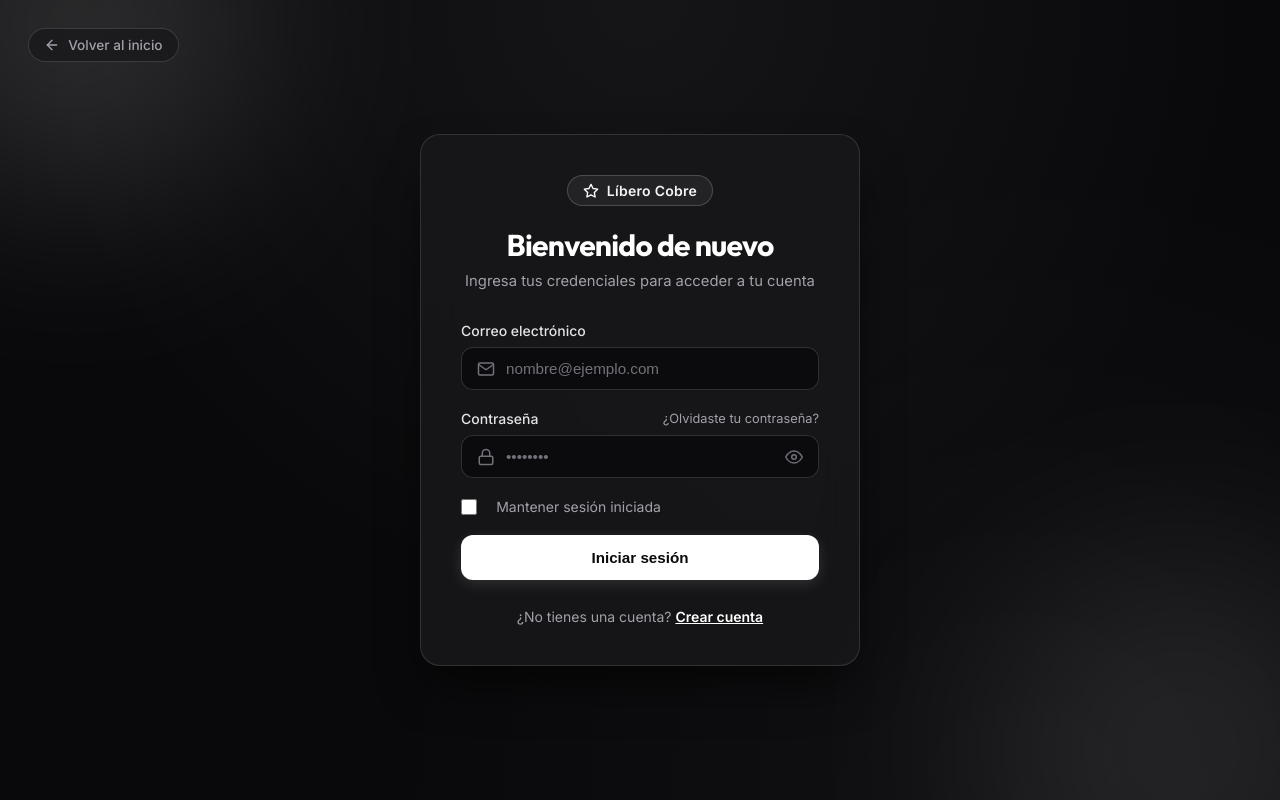
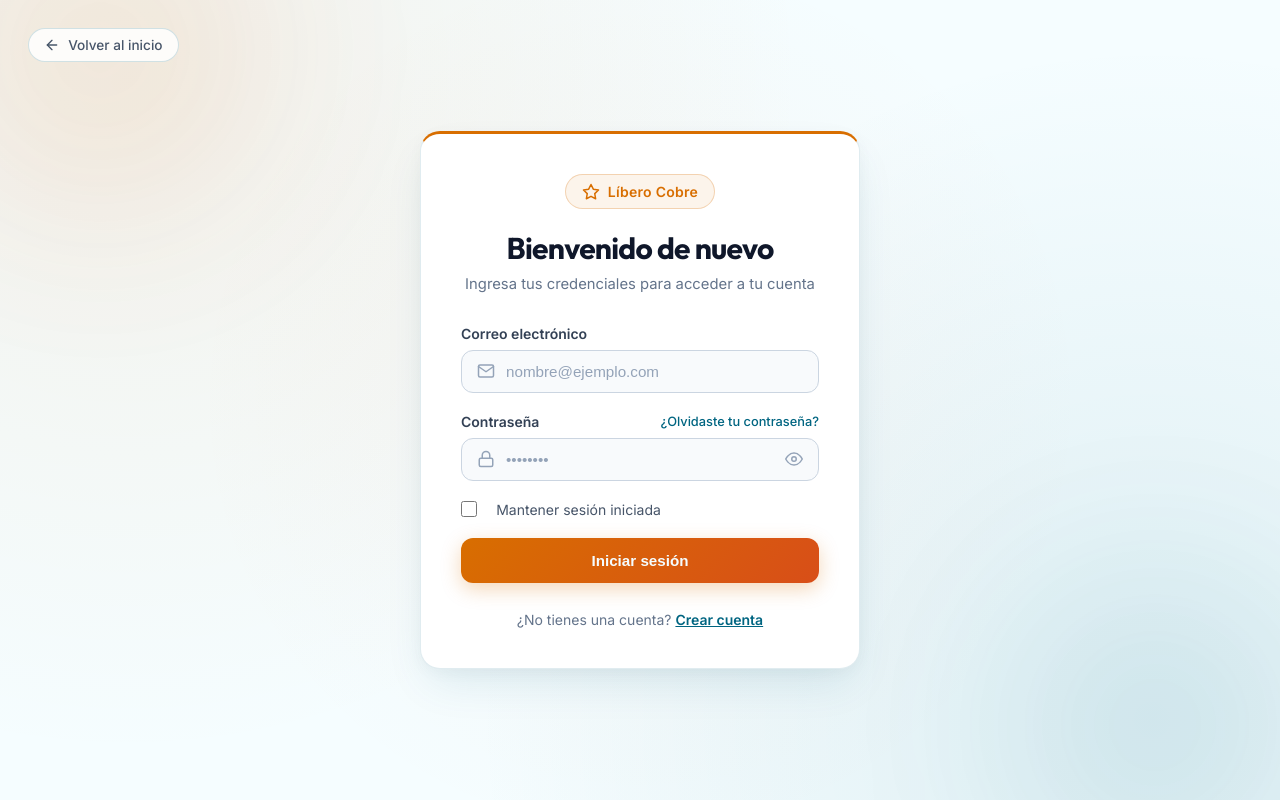
Before and after one commit to Libero-Web-Proyecto-III/Libero-Web, an Angular app in the folder front/: page /auth/login in a window 1280 px wide. Built offline with nearby package versions, Linux system fonts and the light colour scheme.

Commit message:
feat: integracion de autenticacion real entre frontend y backend nestjs con tema claro y deteccion de roles

```diff
--- a/front/src/app/auth/login/login.component.scss
+++ b/front/src/app/auth/login/login.component.scss
@@ -6,13 +6,15 @@
   align-items: center;
   justify-content: center;
   padding: 1.5rem;
-  background-color: #09090b;
-  background-image: radial-gradient(circle at 50% 0%, rgba(255, 255, 255, 0.05) 0%, transparent 60%),
-                    radial-gradient(circle at 80% 100%, rgba(255, 255, 255, 0.03) 0%, transparent 50%);
+  background-color: var(--color-base, #F5FDFF);
+  background-image:
+    radial-gradient(circle at 10% 10%, rgba(216, 110, 0, 0.08) 0%, transparent 50%),
+    radial-gradient(circle at 90% 90%, rgba(0, 101, 129, 0.09) 0%, transparent 50%),
+    radial-gradient(circle at 50% 50%, rgba(216, 78, 24, 0.04) 0%, transparent 60%);
   position: relative;
   overflow: hidden;
   font-family: 'Inter', system-ui, -apple-system, sans-serif;
-  color: #f4f4f5;
+  color: #0f172a;
 }
 
 .back-btn {
@@ -23,23 +25,24 @@
   align-items: center;
   gap: 0.5rem;
   padding: 0.5rem 0.95rem;
-  background: rgba(24, 24, 27, 0.7);
-  border: 1px solid rgba(255, 255, 255, 0.14);
+  background: rgba(255, 255, 255, 0.85);
+  border: 1px solid rgba(0, 101, 129, 0.18);
   border-radius: 9999px;
-  color: #a1a1aa;
+  color: #475569;
   font-size: 0.85rem;
   font-weight: 500;
   text-decoration: none;
   backdrop-filter: blur(12px);
   -webkit-backdrop-filter: blur(12px);
-  transition: color 0.2s ease, border-color 0.2s ease, background-color 0.2s ease, transform 0.15s ease;
+  transition: color 0.2s ease, border-color 0.2s ease, background-color 0.2s ease, transform 0.15s ease, box-shadow 0.2s ease;
   z-index: 20;
 
   &:hover {
-    color: #ffffff;
-    border-color: rgba(255, 255, 255, 0.3);
-    background: rgba(39, 39, 42, 0.85);
+    color: var(--color-highlight, #006581);
+    border-color: var(--color-highlight, #006581);
+    background: #ffffff;
     transform: translateX(-2px);
+    box-shadow: 0 4px 14px rgba(0, 101, 129, 0.12);
   }
 }
 
@@ -52,23 +55,23 @@
 .auth-glow {
   position: absolute;
   border-radius: 50%;
-  filter: blur(100px);
+  filter: blur(90px);
   pointer-events: none;
-  opacity: 0.15;
+  opacity: 0.7;
 }
 
 .auth-glow-1 {
-  width: 350px;
-  height: 350px;
-  background: #ffffff;
+  width: 400px;
+  height: 400px;
+  background: radial-gradient(circle, rgba(216, 110, 0, 0.15) 0%, rgba(216, 78, 24, 0.08) 60%, transparent 100%);
   top: -150px;
   left: -100px;
 }
 
 .auth-glow-2 {
-  width: 400px;
-  height: 400px;
-  background: #a1a1aa;
+  width: 450px;
+  height: 450px;
+  background: radial-gradient(circle, rgba(0, 101, 129, 0.18) 0%, transparent 70%);
   bottom: -150px;
   right: -100px;
 }
@@ -76,13 +79,14 @@
 .auth-card {
   width: 100%;
   max-width: 440px;
-  background: rgba(24, 24, 27, 0.85);
-  backdrop-filter: blur(20px);
-  -webkit-backdrop-filter: blur(20px);
-  border: 1px solid rgba(255, 255, 255, 0.12);
+  background: #ffffff;
+  border: 1px solid rgba(0, 101, 129, 0.12);
+  border-top: 3px solid var(--color-primary, #D86E00);
   border-radius: 20px;
   padding: 2.5rem;
-  box-shadow: 0 25px 50px -12px rgba(0, 0, 0, 0.7);
+  box-shadow:
+    0 20px 45px -10px rgba(0, 101, 129, 0.12),
+    0 4px 16px rgba(0, 0, 0, 0.03);
   position: relative;
   z-index: 10;
   animation: fadeIn 0.4s ease-out;
@@ -108,11 +112,11 @@
   display: inline-flex;
   align-items: center;
   gap: 0.5rem;
-  padding: 0.4rem 0.9rem;
-  background: rgba(255, 255, 255, 0.06);
-  border: 1px solid rgba(255, 255, 255, 0.18);
+  padding: 0.45rem 1rem;
+  background: rgba(216, 110, 0, 0.08);
+  border: 1px solid rgba(216, 110, 0, 0.25);
   border-radius: 9999px;
-  color: #f4f4f5;
+  color: var(--color-primary, #D86E00);
   font-size: 0.875rem;
   font-weight: 600;
   margin-bottom: 1.25rem;
@@ -120,9 +124,9 @@
 }
 
 .brand-icon {
-  width: 16px;
-  height: 16px;
-  stroke: #ffffff;
+  width: 18px;
+  height: 18px;
+  stroke: var(--color-primary, #D86E00);
 }
 
 .auth-title {
@@ -130,13 +134,13 @@
   font-size: 1.875rem;
   font-weight: 700;
   letter-spacing: -0.025em;
-  color: #ffffff;
+  color: #0f172a;
   margin: 0 0 0.5rem 0;
 }
 
 .auth-subtitle {
   font-size: 0.925rem;
-  color: #a1a1aa;
+  color: #64748b;
   margin: 0;
 }
 
@@ -163,22 +167,22 @@
 }
 
 .alert-success {
-  background: rgba(255, 255, 255, 0.1);
-  border: 1px solid rgba(255, 255, 255, 0.3);
-  color: #ffffff;
+  background: rgba(16, 185, 129, 0.1);
+  border: 1px solid rgba(16, 185, 129, 0.3);
+  color: #065f46;
 }
 
 .alert-danger {
-  background: rgba(255, 255, 255, 0.06);
-  border: 1px solid rgba(255, 255, 255, 0.25);
-  color: #e4e4e7;
+  background: rgba(216, 78, 24, 0.1);
+  border: 1px solid rgba(216, 78, 24, 0.3);
+  color: #991b1b;
 }
 
 .alert-icon {
   width: 20px;
   height: 20px;
   flex-shrink: 0;
-  fill: #ffffff;
+  fill: currentColor;
 }
 
 .auth-form {
@@ -201,18 +205,19 @@
 
 .form-label {
   font-size: 0.875rem;
-  font-weight: 500;
-  color: #e4e4e7;
+  font-weight: 600;
+  color: #334155;
 }
 
 .forgot-link {
   font-size: 0.8rem;
-  color: #a1a1aa;
+  color: var(--color-highlight, #006581);
   text-decoration: none;
+  font-weight: 500;
   transition: color 0.2s ease;
 
   &:hover {
-    color: #ffffff;
+    color: var(--color-primary, #D86E00);
     text-decoration: underline;
   }
 }
@@ -228,7 +233,7 @@
   left: 1rem;
   width: 18px;
   height: 18px;
-  color: #71717a;
+  color: #94a3b8;
   pointer-events: none;
   transition: color 0.2s ease;
 }
@@ -236,33 +241,34 @@
 .form-input {
   width: 100%;
   padding: 0.75rem 1rem 0.75rem 2.75rem;
-  background: rgba(9, 9, 11, 0.75);
-  border: 1px solid rgba(255, 255, 255, 0.15);
+  background: #f8fafc;
+  border: 1px solid #cbd5e1;
   border-radius: 12px;
-  color: #ffffff;
+  color: #0f172a;
   font-size: 0.95rem;
   outline: none;
-  transition: border-color 0.2s ease, box-shadow 0.2s ease;
+  transition: border-color 0.2s ease, box-shadow 0.2s ease, background-color 0.2s ease;
 
   &::placeholder {
-    color: #71717a;
+    color: #94a3b8;
   }
 
   &:focus {
-    border-color: #ffffff;
-    box-shadow: 0 0 0 2px rgba(255, 255, 255, 0.25);
+    border-color: var(--color-primary, #D86E00);
+    box-shadow: 0 0 0 3px rgba(216, 110, 0, 0.18);
+    background: #ffffff;
   }
 
   &:focus + .input-icon,
   &:focus ~ .input-icon {
-    color: #ffffff;
+    color: var(--color-primary, #D86E00);
   }
 
   &.input-error {
-    border-color: #a1a1aa;
+    border-color: var(--color-contrast, #D84E18);
 
     &:focus {
-      box-shadow: 0 0 0 2px rgba(255, 255, 255, 0.2);
+      box-shadow: 0 0 0 3px rgba(216, 78, 24, 0.18);
     }
   }
 }
@@ -272,7 +278,7 @@
   right: 0.75rem;
   background: transparent;
   border: none;
-  color: #71717a;
+  color: #94a3b8;
   cursor: pointer;
   padding: 0.25rem;
   display: flex;
@@ -281,7 +287,7 @@
   transition: color 0.2s ease;
 
   &:hover {
-    color: #ffffff;
+    color: #334155;
   }
 }
 
@@ -292,7 +298,7 @@
 
 .field-error {
   font-size: 0.8rem;
-  color: #d4d4d8;
+  color: #dc2626;
   margin-top: 0.2rem;
 }
 
@@ -306,12 +312,12 @@
   align-items: center;
   gap: 0.6rem;
   font-size: 0.875rem;
-  color: #a1a1aa;
+  color: #475569;
   cursor: pointer;
   user-select: none;
 
   input[type="checkbox"] {
-    accent-color: #ffffff;
+    accent-color: var(--color-primary, #D86E00);
     width: 16px;
     height: 16px;
     cursor: pointer;
@@ -321,29 +327,31 @@
 .submit-btn {
   width: 100%;
   padding: 0.875rem 1.5rem;
-  background: #ffffff;
+  background: linear-gradient(135deg, var(--color-primary, #D86E00) 0%, var(--color-contrast, #D84E18) 100%);
   border: none;
   border-radius: 12px;
-  color: #09090b;
+  color: var(--color-base, #F5FDFF);
   font-size: 0.95rem;
   font-weight: 700;
   cursor: pointer;
-  transition: transform 0.15s ease, background-color 0.2s ease, box-shadow 0.2s ease;
-  box-shadow: 0 4px 14px rgba(255, 255, 255, 0.12);
+  transition: transform 0.15s ease, background 0.2s ease, box-shadow 0.2s ease;
+  box-shadow: 0 6px 20px rgba(216, 110, 0, 0.28);
 
   &:hover:not(:disabled) {
-    background: #e4e4e7;
-    transform: translateY(-1px);
-    box-shadow: 0 6px 18px rgba(255, 255, 255, 0.2);
+    background: linear-gradient(135deg, #e57700 0%, #e6551d 100%);
+    transform: translateY(-2px);
+    box-shadow: 0 10px 25px rgba(216, 110, 0, 0.38);
   }
 
   &:active:not(:disabled) {
     transform: translateY(0);
+    box-shadow: 0 4px 12px rgba(216, 110, 0, 0.2);
   }
 
   &:disabled {
     opacity: 0.6;
     cursor: not-allowed;
+    box-shadow: none;
   }
 }
 
@@ -357,8 +365,8 @@
 .spinner {
   width: 18px;
   height: 18px;
-  border: 2px solid rgba(9, 9, 11, 0.3);
-  border-top-color: #09090b;
+  border: 2px solid rgba(245, 253, 255, 0.4);
+  border-top-color: var(--color-base, #F5FDFF);
   border-radius: 50%;
   animation: spin 0.8s linear infinite;
 }
@@ -373,17 +381,17 @@
   margin-top: 1.75rem;
   text-align: center;
   font-size: 0.875rem;
-  color: #a1a1aa;
+  color: #64748b;
 }
 
 .auth-link {
-  color: #ffffff;
+  color: var(--color-highlight, #006581);
   font-weight: 600;
   text-decoration: underline;
   transition: color 0.2s ease;
 
   &:hover {
-    color: #d4d4d8;
+    color: var(--color-primary, #D86E00);
   }
 }
 
--- a/front/src/app/auth/register/register.component.html
+++ b/front/src/app/auth/register/register.component.html
@@ -117,7 +117,7 @@
         </div>
         <div *ngIf="RegisterForm.get('UserPassword')?.invalid && RegisterForm.get('UserPassword')?.touched" class="field-error">
           <span *ngIf="RegisterForm.get('UserPassword')?.errors?.['required']">La contraseña es requerida.</span>
-          <span *ngIf="RegisterForm.get('UserPassword')?.errors?.['minlength']">La contraseña debe tener al menos 6 caracteres.</span>
+          <span *ngIf="RegisterForm.get('UserPassword')?.errors?.['minlength']">La contraseña debe tener al menos 8 caracteres.</span>
         </div>
       </div>
 
--- a/front/src/app/auth/register/register.component.scss
+++ b/front/src/app/auth/register/register.component.scss
@@ -6,13 +6,15 @@
   align-items: center;
   justify-content: center;
   padding: 1.5rem;
-  background-color: #09090b;
-  background-image: radial-gradient(circle at 50% 0%, rgba(255, 255, 255, 0.05) 0%, transparent 60%),
-                    radial-gradient(circle at 20% 100%, rgba(255, 255, 255, 0.03) 0%, transparent 50%);
+  background-color: var(--color-base, #F5FDFF);
+  background-image:
+    radial-gradient(circle at 10% 10%, rgba(216, 110, 0, 0.08) 0%, transparent 50%),
+    radial-gradient(circle at 90% 90%, rgba(0, 101, 129, 0.09) 0%, transparent 50%),
+    radial-gradient(circle at 50% 50%, rgba(216, 78, 24, 0.04) 0%, transparent 60%);
   position: relative;
   overflow: hidden;
   font-family: 'Inter', system-ui, -apple-system, sans-serif;
-  color: #f4f4f5;
+  color: #0f172a;
 }
 
 .back-btn {
@@ -23,23 +25,24 @@
   align-items: center;
   gap: 0.5rem;
   padding: 0.5rem 0.95rem;
-  background: rgba(24, 24, 27, 0.7);
-  border: 1px solid rgba(255, 255, 255, 0.14);
+  background: rgba(255, 255, 255, 0.85);
+  border: 1px solid rgba(0, 101, 129, 0.18);
   border-radius: 9999px;
-  color: #a1a1aa;
+  color: #475569;
   font-size: 0.85rem;
   font-weight: 500;
   text-decoration: none;
   backdrop-filter: blur(12px);
   -webkit-backdrop-filter: blur(12px);
-  transition: color 0.2s ease, border-color 0.2s ease, background-color 0.2s ease, transform 0.15s ease;
+  transition: color 0.2s ease, border-color 0.2s ease, background-color 0.2s ease, transform 0.15s ease, box-shadow 0.2s ease;
   z-index: 20;
 
   &:hover {
-    color: #ffffff;
-    border-color: rgba(255, 255, 255, 0.3);
-    background: rgba(39, 39, 42, 0.85);
+    color: var(--color-highlight, #006581);
+    border-color: var(--color-highlight, #006581);
+    background: #ffffff;
     transform: translateX(-2px);
+    box-shadow: 0 4px 14px rgba(0, 101, 129, 0.12);
   }
 }
 
@@ -52,23 +55,23 @@
 .auth-glow {
   position: absolute;
   border-radius: 50%;
-  filter: blur(100px);
+  filter: blur(90px);
   pointer-events: none;
-  opacity: 0.15;
+  opacity: 0.7;
 }
 
 .auth-glow-1 {
-  width: 350px;
-  height: 350px;
-  background: #ffffff;
+  width: 400px;
+  height: 400px;
+  background: radial-gradient(circle, rgba(216, 110, 0, 0.15) 0%, rgba(216, 78, 24, 0.08) 60%, transparent 100%);
   top: -150px;
   right: -100px;
 }
 
 .auth-glow-2 {
-  width: 400px;
-  height: 400px;
-  background: #a1a1aa;
+  width: 450px;
+  height: 450px;
+  background: radial-gradient(circle, rgba(0, 101, 129, 0.18) 0%, transparent 70%);
   bottom: -150px;
   left: -100px;
 }
@@ -76,13 +79,14 @@
 .auth-card {
   width: 100%;
   max-width: 480px;
-  background: rgba(24, 24, 27, 0.85);
-  backdrop-filter: blur(20px);
-  -webkit-backdrop-filter: blur(20px);
-  border: 1px solid rgba(255, 255, 255, 0.12);
+  background: #ffffff;
+  border: 1px solid rgba(0, 101, 129, 0.12);
+  border-top: 3px solid var(--color-primary, #D86E00);
   border-radius: 20px;
   padding: 2.5rem;
-  box-shadow: 0 25px 50px -12px rgba(0, 0, 0, 0.7);
+  box-shadow:
+    0 20px 45px -10px rgba(0, 101, 129, 0.12),
+    0 4px 16px rgba(0, 0, 0, 0.03);
   position: relative;
   z-index: 10;
   animation: fadeIn 0.4s ease-out;
@@ -108,11 +112,11 @@
   display: inline-flex;
   align-items: center;
   gap: 0.5rem;
-  padding: 0.4rem 0.9rem;
-  background: rgba(255, 255, 255, 0.06);
-  border: 1px solid rgba(255, 255, 255, 0.18);
+  padding: 0.45rem 1rem;
+  background: rgba(216, 110, 0, 0.08);
+  border: 1px solid rgba(216, 110, 0, 0.25);
   border-radius: 9999px;
-  color: #f4f4f5;
+  color: var(--color-primary, #D86E00);
   font-size: 0.875rem;
   font-weight: 600;
   margin-bottom: 1.25rem;
@@ -120,9 +124,9 @@
 }
 
 .brand-icon {
-  width: 16px;
-  height: 16px;
-  stroke: #ffffff;
+  width: 18px;
+  height: 18px;
+  stroke: var(--color-primary, #D86E00);
 }
 
 .auth-title {
@@ -130,13 +134,13 @@
   font-size: 1.875rem;
   font-weight: 700;
   letter-spacing: -0.025em;
-  color: #ffffff;
+  color: #0f172a;
   margin: 0 0 0.5rem 0;
 }
 
 .auth-subtitle {
   font-size: 0.925rem;
-  color: #a1a1aa;
+  color: #64748b;
   margin: 0;
 }
 
@@ -163,22 +167,22 @@
 }
 
 .alert-success {
-  background: rgba(255, 255, 255, 0.1);
-  border: 1px solid rgba(255, 255, 255, 0.3);
-  color: #ffffff;
+  background: rgba(16, 185, 129, 0.1);
+  border: 1px solid rgba(16, 185, 129, 0.3);
+  color: #065f46;
 }
 
 .alert-danger {
-  background: rgba(255, 255, 255, 0.06);
-  border: 1px solid rgba(255, 255, 255, 0.25);
-  color: #e4e4e7;
+  background: rgba(216, 78, 24, 0.1);
+  border: 1px solid rgba(216, 78, 24, 0.3);
+  color: #991b1b;
 }
 
 .alert-icon {
   width: 20px;
   height: 20px;
   flex-shrink: 0;
-  fill: #ffffff;
+  fill: currentColor;
 }
 
 .auth-form {
@@ -195,8 +199,8 @@
 
 .form-label {
   font-size: 0.875rem;
-  font-weight: 500;
-  color: #e4e4e7;
+  font-weight: 600;
+  color: #334155;
 }
 
 .input-wrapper {
@@ -210,7 +214,7 @@
   left: 1rem;
   width: 18px;
   height: 18px;
-  color: #71717a;
+  color: #94a3b8;
   pointer-events: none;
   transition: color 0.2s ease;
 }
@@ -218,33 +222,34 @@
 .form-input {
   width: 100%;
   padding: 0.75rem 1rem 0.75rem 2.75rem;
-  background: rgba(9, 9, 11, 0.75);
-  border: 1px solid rgba(255, 255, 255, 0.15);
+  background: #f8fafc;
+  border: 1px solid #cbd5e1;
   border-radius: 12px;
-  color: #ffffff;
+  color: #0f172a;
   font-size: 0.95rem;
   outline: none;
-  transition: border-color 0.2s ease, box-shadow 0.2s ease;
+  transition: border-color 0.2s ease, box-shadow 0.2s ease, background-color 0.2s ease;
 
   &::placeholder {
-    color: #71717a;
+    color: #94a3b8;
   }
 
   &:focus {
-    border-color: #ffffff;
-    box-shadow: 0 0 0 2px rgba(255, 255, 255, 0.25);
+    border-color: var(--color-primary, #D86E00);
+    box-shadow: 0 0 0 3px rgba(216, 110, 0, 0.18);
+    background: #ffffff;
   }
 
   &:focus + .input-icon,
   &:focus ~ .input-icon {
-    color: #ffffff;
+    color: var(--color-primary, #D86E00);
   }
 
   &.input-error {
-    border-color: #a1a1aa;
+    border-color: var(--color-contrast, #D84E18);
 
     &:focus {
-      box-shadow: 0 0 0 2px rgba(255, 255, 255, 0.2);
+      box-shadow: 0 0 0 3px rgba(216, 78, 24, 0.18);
     }
   }
 }
@@ -254,7 +259,7 @@
   right: 0.75rem;
   background: transparent;
   border: none;
-  color: #71717a;
+  color: #94a3b8;
   cursor: pointer;
   padding: 0.25rem;
   display: flex;
@@ -263,7 +268,7 @@
   transition: color 0.2s ease;
 
   &:hover {
-    color: #ffffff;
+    color: #334155;
   }
 }
 
@@ -274,7 +279,7 @@
 
 .field-error {
   font-size: 0.8rem;
-  color: #d4d4d8;
+  color: #dc2626;
   margin-top: 0.2rem;
 }
 
@@ -289,12 +294,12 @@
   align-items: flex-start;
   gap: 0.6rem;
   font-size: 0.85rem;
-  color: #a1a1aa;
+  color: #475569;
   cursor: pointer;
   user-select: none;
 
   input[type="checkbox"] {
-    accent-color: #ffffff;
+    accent-color: var(--color-primary, #D86E00);
     width: 16px;
     height: 16px;
     margin-top: 2px;
@@ -303,11 +308,13 @@
 }
 
 .term-link {
-  color: #ffffff;
+  color: var(--color-highlight, #006581);
   text-decoration: underline;
+  font-weight: 500;
+  transition: color 0.2s ease;
 
   &:hover {
-    color: #d4d4d8;
+    color: var(--color-primary, #D86E00);
   }
 }
 
@@ -315,29 +322,31 @@
   width: 100%;
   padding: 0.875rem 1.5rem;
   margin-top: 0.5rem;
-  background: #ffffff;
+  background: linear-gradient(135deg, var(--color-primary, #D86E00) 0%, var(--color-contrast, #D84E18) 100%);
   border: none;
   border-radius: 12px;
-  color: #09090b;
+  color: var(--color-base, #F5FDFF);
   font-size: 0.95rem;
   font-weight: 700;
   cursor: pointer;
-  transition: transform 0.15s ease, background-color 0.2s ease, box-shadow 0.2s ease;
-  box-shadow: 0 4px 14px rgba(255, 255, 255, 0.12);
+  transition: transform 0.15s ease, background 0.2s ease, box-shadow 0.2s ease;
+  box-shadow: 0 6px 20px rgba(216, 110, 0, 0.28);
 
   &:hover:not(:disabled) {
-    background: #e4e4e7;
-    transform: translateY(-1px);
-    box-shadow: 0 6px 18px rgba(255, 255, 255, 0.2);
+    background: linear-gradient(135deg, #e57700 0%, #e6551d 100%);
+    transform: translateY(-2px);
+    box-shadow: 0 10px 25px rgba(216, 110, 0, 0.38);
   }
 
   &:active:not(:disabled) {
     transform: translateY(0);
+    box-shadow: 0 4px 12px rgba(216, 110, 0, 0.2);
   }
 
   &:disabled {
     opacity: 0.6;
     cursor: not-allowed;
+    box-shadow: none;
   }
 }
 
@@ -351,8 +360,8 @@
 .spinner {
   width: 18px;
   height: 18px;
-  border: 2px solid rgba(9, 9, 11, 0.3);
-  border-top-color: #09090b;
+  border: 2px solid rgba(245, 253, 255, 0.4);
+  border-top-color: var(--color-base, #F5FDFF);
   border-radius: 50%;
   animation: spin 0.8s linear infinite;
 }
@@ -367,17 +376,17 @@
   margin-top: 1.75rem;
   text-align: center;
   font-size: 0.875rem;
-  color: #a1a1aa;
+  color: #64748b;
 }
 
 .auth-link {
-  color: #ffffff;
+  color: var(--color-highlight, #006581);
   font-weight: 600;
   text-decoration: underline;
   transition: color 0.2s ease;
 
   &:hover {
-    color: #d4d4d8;
+    color: var(--color-primary, #D86E00);
   }
 }
 
--- a/front/src/styles.scss
+++ b/front/src/styles.scss
@@ -1,4 +1,36 @@
-@import url('https://fonts.googleapis.com/css2?family=Inter:wght@300;400;500;600;700;800&family=Syne:wght@600;700;800&display=swap');
+@import url('https://fonts.googleapis.com/css2?family=Inter:wght@300;400;500;600;700;800&family=Outfit:wght@400;600;700;800&display=swap');
+
+:root {
+  /* Paleta de colores oficial (front/STYLE.md) */
+  --color-primary: #D86E00;         /* Principal - Cobre cálido */
+  --color-contrast: #D84E18;        /* Contraste - Cobre rojizo */
+  --color-highlight: #006581;       /* Resalte - Azul turquesa */
+  --color-base: #F5FDFF;            /* Base - Blanco hielo (Light Background) */
+
+  /* Variaciones derivadas y transparencias */
+  --color-primary-hover: #b85c00;
+  --color-primary-active: #964b00;
+  --color-primary-light: rgba(216, 110, 0, 0.1);
+  --color-primary-glow: rgba(216, 110, 0, 0.2);
+
+  --color-contrast-hover: #bd4011;
+  --color-contrast-light: rgba(216, 78, 24, 0.1);
+
+  --color-highlight-hover: #004d63;
+  --color-highlight-light: rgba(0, 101, 129, 0.1);
+  --color-highlight-glow: rgba(0, 101, 129, 0.2);
+
+  /* Superficies claras para modo claro */
+  --color-bg-light: #F5FDFF;
+  --color-card-light: #ffffff;
+  --color-text-main: #0f172a;
+  --color-text-muted: #64748b;
+  --color-border-light: #e2e8f0;
+
+  /* Estados */
+  --color-success: #10b981;
+  --color-danger: #ef4444;
+}
 
 /* Global reset — elimina los márgenes y padding por defecto del navegador */
 
@@ -12,24 +44,24 @@
 
 html, body {
   height: 100%;
-  background-color: #ffffff;
-  color: #09090b;
+  background-color: var(--color-base, #F5FDFF);
+  color: var(--color-text-main, #0f172a);
   font-family: 'Inter', system-ui, -apple-system, sans-serif;
   -webkit-font-smoothing: antialiased;
   -moz-osx-font-smoothing: grayscale;
 }
 
-/* Grayscale scrollbar styling */
+/* Scrollbar styling claro */
 ::-webkit-scrollbar {
   width: 8px;
 }
 ::-webkit-scrollbar-track {
-  background: #ffffff;
+  background: var(--color-base, #F5FDFF);
 }
 ::-webkit-scrollbar-thumb {
-  background: #d4d4d8;
+  background: #cbd5e1;
   border-radius: 4px;
 }
 ::-webkit-scrollbar-thumb:hover {
-  background: #a1a1aa;
+  background: var(--color-primary);
 }
```
Also changed, not shown: front/src/app/auth/login/login.component.ts (+24 -10 lines), front/src/app/auth/register/register.component.ts (+25 -12 lines), front/src/app/auth/services/auth.service.ts (added, +129 -0 lines), front/src/app/common/navbar/profile-menu/profile-menu.component.html (+18 -31 lines), front/src/app/common/navbar/profile-menu/profile-menu.component.scss (+8 -25 lines), front/src/app/common/navbar/profile-menu/profile-menu.component.ts (+19 -52 lines), 2 other files (tests, documents, lock files or other folders).
